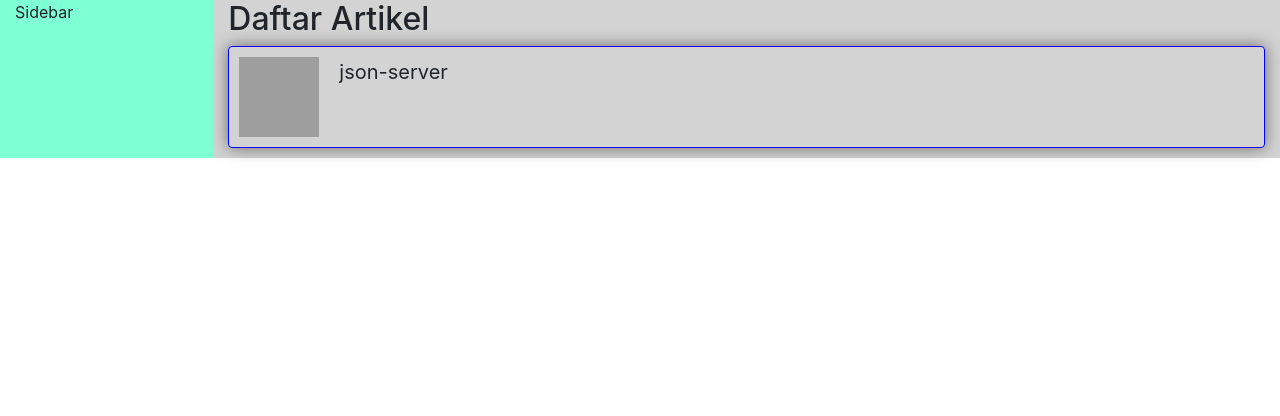
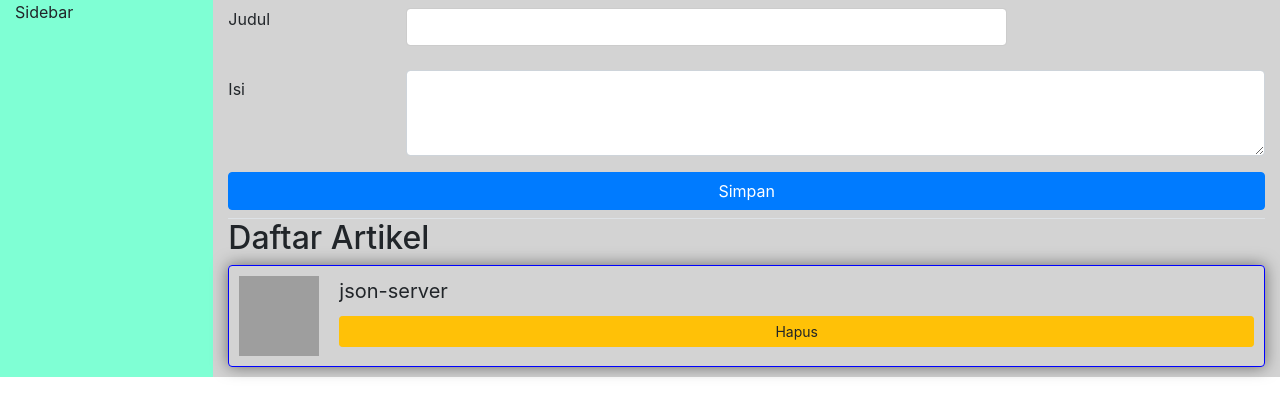
Before and after one commit to ahmadmusyadada/Tugas_Ahmad-Musyadad-Aminullah_1741720141_PBF, a React (Create React App) app in the folder pertemuan-kelima/: page / in a window 1280 px wide. Shown: the top 416 px of the page. Built offline with nearby package versions, Linux system fonts and the light colour scheme; data requests are answered from the project's data file; grey boxes are pictures that could not be loaded.

Commit message:
Praktikum 3 - 4

```diff
--- a/pertemuan-kelima/src/container/BlogPost/BlogPost.jsx
+++ b/pertemuan-kelima/src/container/BlogPost/BlogPost.jsx
@@ -4,24 +4,82 @@ import Post from "./Post";
 
 class BlogPost extends Component{
     state = {               // Komponen state dari React untuk statefull component
-        listArtikel: []     // Variabel array yang digunakan untuk menyimpan data API
+        listArtikel: [],     // Variabel array yang digunakan untuk menyimpan data API
+        insertArtikel: {
+            userId: 1,
+            id: 1,
+            title: "",
+            body: ""
+        }
     }
 
-    componentDidMount(){                                            // Komponen untuk mengecek ketika component telah di mounting, maka panggil API
-        fetch('http://localhost:3001/posts')         // Alamat URL API yang ingin kita ambil datanya
-        .then(response => response.json())                          // Ubah response data dari URL API menjadi sebuah data json
-        .then(jsonHasilAmbilDariAPI => {                            // Data json hasil ambil dari API kita masukkan ke dalam listArtikel pada state
-            this.setState({listArtikel: jsonHasilAmbilDariAPI})
+    ambilDataDariServerAPI = () => {
+        fetch('http://localhost:3001/posts')    // Alamat URL API yang ingin kita ambil datannya
+        .then(response => response.json())      // Ubah response data dari URL API menjadi sebuah data json
+        .then(jsonHasilAmbilDariAPI => {        // Data json hasil ambil cari API kita masukkan ke dalam listArtikel pada state
+            this.setState({
+                listArtikel: jsonHasilAmbilDariAPI
+            })
         })
+    }
+
+    componentDidMount(){                    // Komponen untuk mengecek ketika component telah di mounting, maka panggil API
+        this.ambilDataDariServerAPI()       // Ambil data dari server API lokal
+    }
+
+    handleHapusArtikel = (data) => {
+        fetch(`http://localhost:3001/posts/${data}`, {method: 'DELETE'})
+        .then(res => {
+            this.ambilDataDariServerAPI(console.log(this.ambilDataDariServerAPI))
+        })
+    }
+
+    handleTambahArtikel = (event) => {
+        let formInsertArtikel = {...this.state.insertArtikel};
+        let timestamp = new Date().getTime();
+        formInsertArtikel['id'] = timestamp;
+        formInsertArtikel[event.target.name] = event.target.value;
+        this.setState({
+            insertArtikel: formInsertArtikel
+        })
+    }
+
+    handleTombolSimpan = () => {
+        fetch('http://localhost:3001/posts', {
+            method: 'post',
+            headers: {
+                'Accept': 'application/json',
+                'Content-Type': 'application/json'
+            },
+            body: JSON.stringify(this.state.insertArtikel)
+        })
+            .then((Response) => {
+                this.ambilDataDariServerAPI();
+            })
     }
 
     render(){
         return(
             <div className="post-artikel">
+                <div className="form pb-2 border-bottom">
+                    <div className="form-group row">
+                        <label htmlFor="title" className="col-sm-2 col-form-label">Judul</label>
+                        <div className="col-sm-10">
+                            <input type="text" className="form-control" id="title" name="title" onChange={this.handleHapusArtikel}/>
+                        </div>
+                    </div>
+                    <div className="form-group row">
+                        <label htmlFor="body" className="col-sm-2 col-form-label">Isi</label>
+                        <div className="col-sm-10">
+                            <textarea className="form-control" id="body" name="body" rows="3" onChange={this.handleTambahArtikel}></textarea>
+                        </div>
+                    </div>
+                    <button type="submit" className="btn btn-primary" onClick={this.handleTombolSimpan}>Simpan</button>
+                </div>
                 <h2>Daftar Artikel</h2>
                 {
                     this.state.listArtikel.map(artikel => {     // Looping dan masukkan untuk setiap data yang ada di listArtikel ke variabel artikel
-                        return <Post key={artikel.id} judul={artikel.title} isi={artikel.body}/>   // Mappingkan data json dari API sesuai dengan kategorinya
+                        return <Post key={artikel.id} judul={artikel.title} isi={artikel.body} idArtikel={artikel.id} hapusArtikel={this.handleHapusArtikel}/>   // Mappingkan data json dari API sesuai dengan kategorinya
                     })
                 }
             </div>
--- a/pertemuan-kelima/src/container/BlogPost/Post.jsx
+++ b/pertemuan-kelima/src/container/BlogPost/Post.jsx
@@ -9,6 +9,7 @@ const Post = (props) => {
             <div className="konten-artikel">
                 <div className="judul-artikel">{props.judul}</div>
                 <p className="isi-artikel">{props.isi}</p>
+                <button className="btn btn-sm btn-warning" onClick={props.hapusArtikel}>Hapus</button>
             </div>
         </div>
     )
```
Also changed, not shown: pertemuan-kelima/listArtikel.json (+12 -0 lines).
